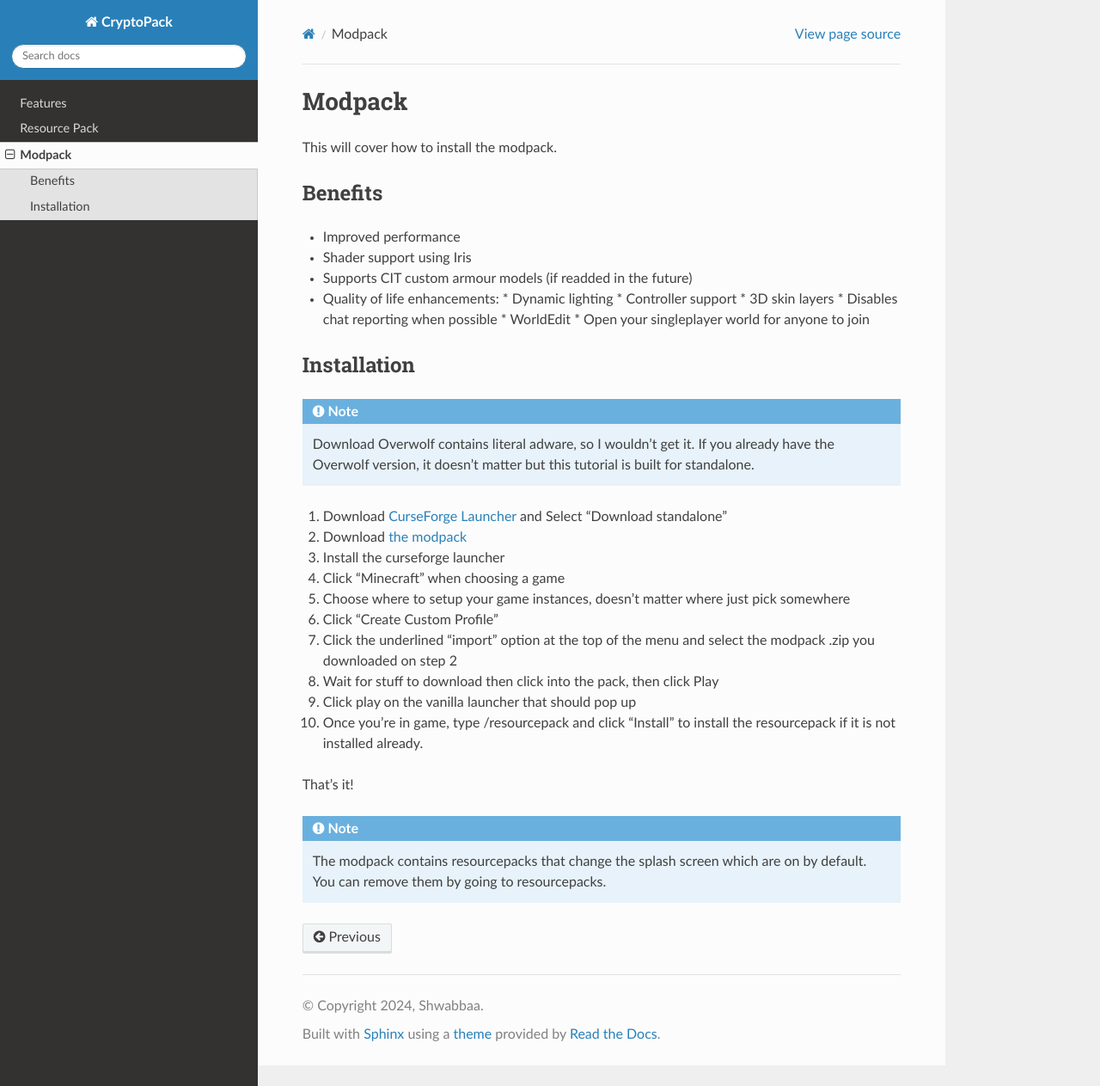
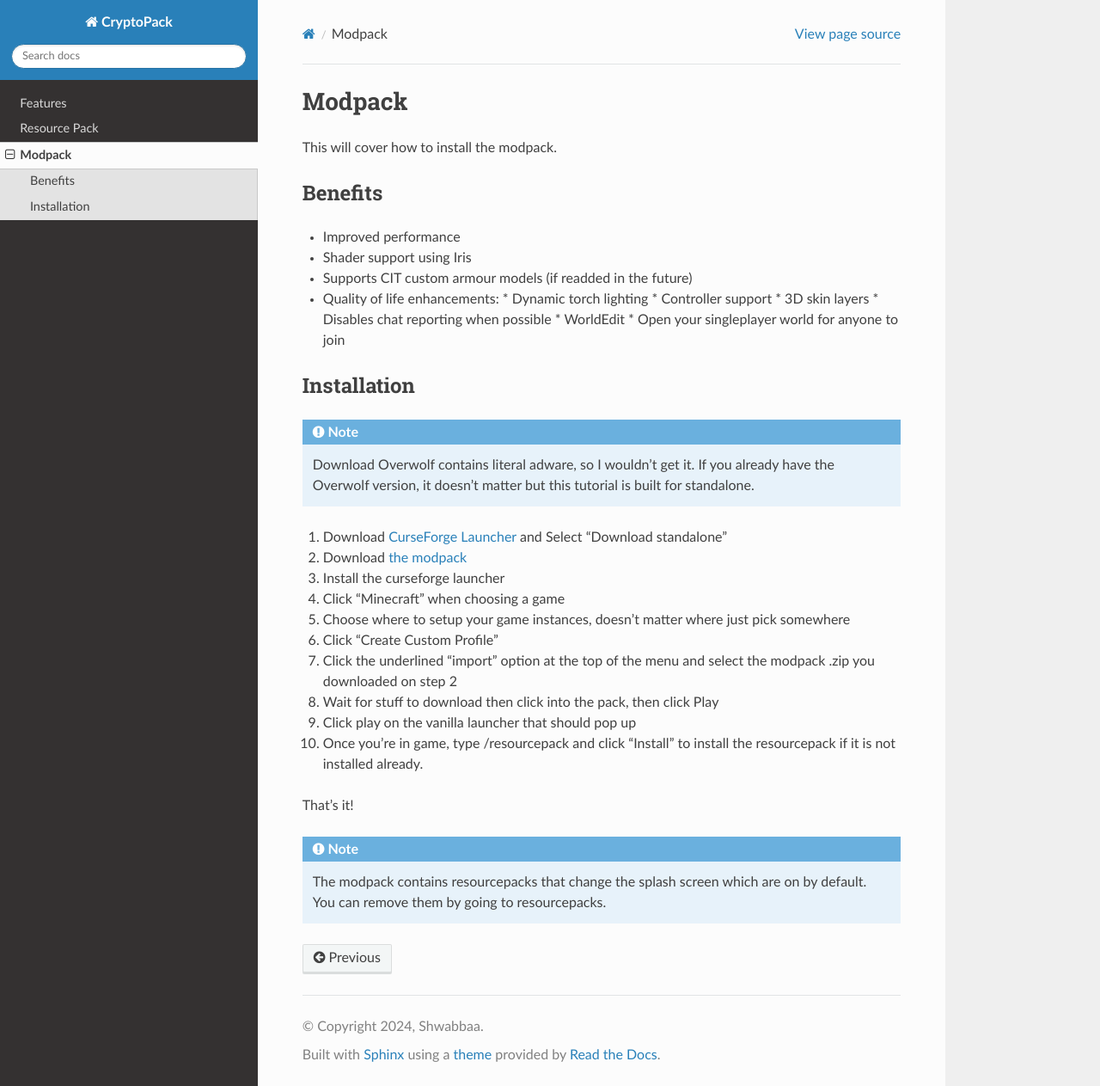
Before and after one commit to Shwabbaa/cryptopack-docs, a Sphinx documentation site: the page built from docs/source/modpack.rst, in a window 1280 px wide and 1263 px high. Shown: the whole window at 86% size. Built offline with Sphinx 7.4.7 and the Read the Docs theme 3.1.0, drawn with Linux system fonts in a browser that asks for light colours; pages that are not in the unit, such as notebooks, are missing from menus.

Commit message:
Update modpack.rst

```diff
--- a/docs/source/modpack.rst
+++ b/docs/source/modpack.rst
@@ -9,7 +9,7 @@ Benefits
 * Shader support using Iris
 * Supports CIT custom armour models (if readded in the future)
 * Quality of life enhancements:
-  * Dynamic lighting
+  * Dynamic torch lighting
   * Controller support
   * 3D skin layers
   * Disables chat reporting when possible
```
